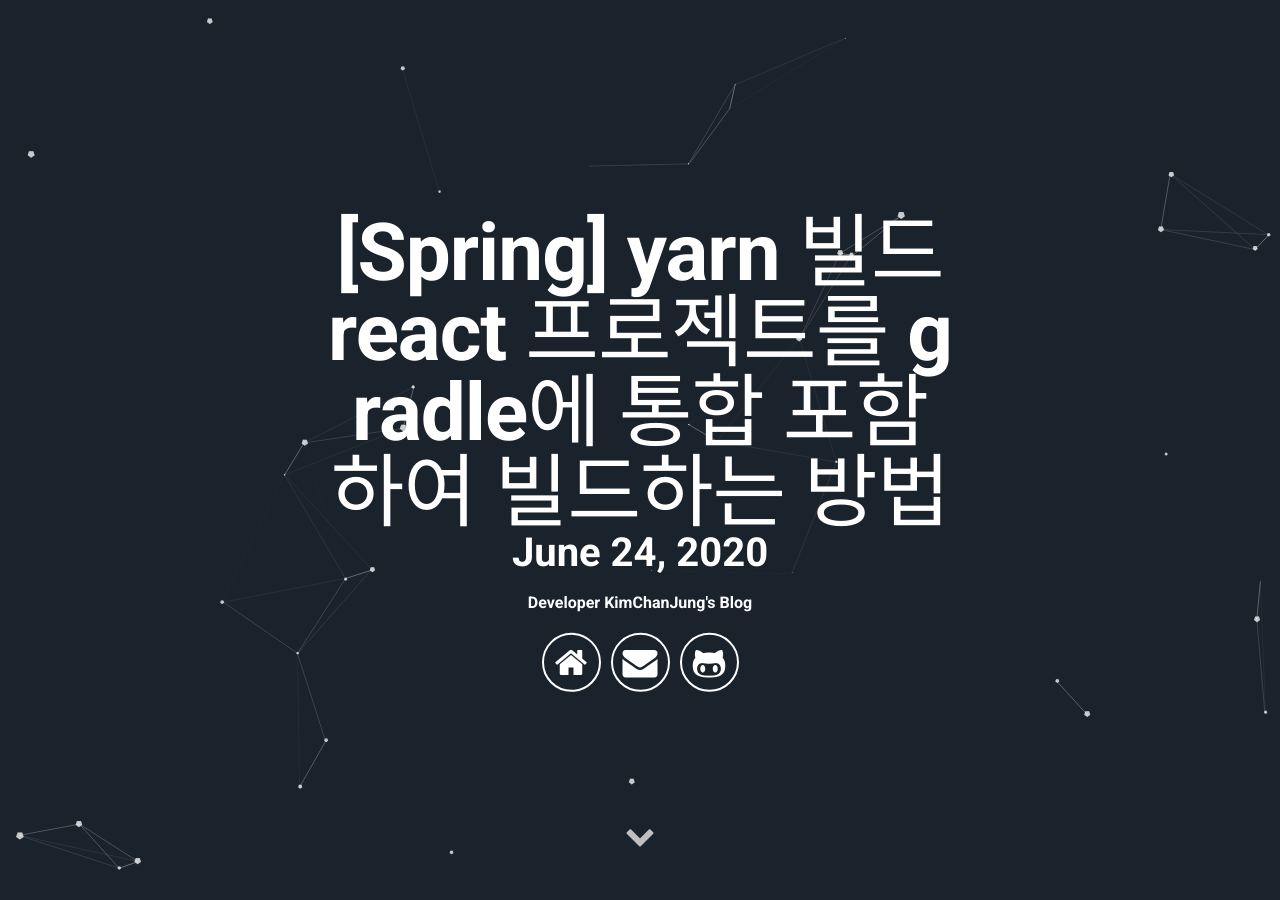
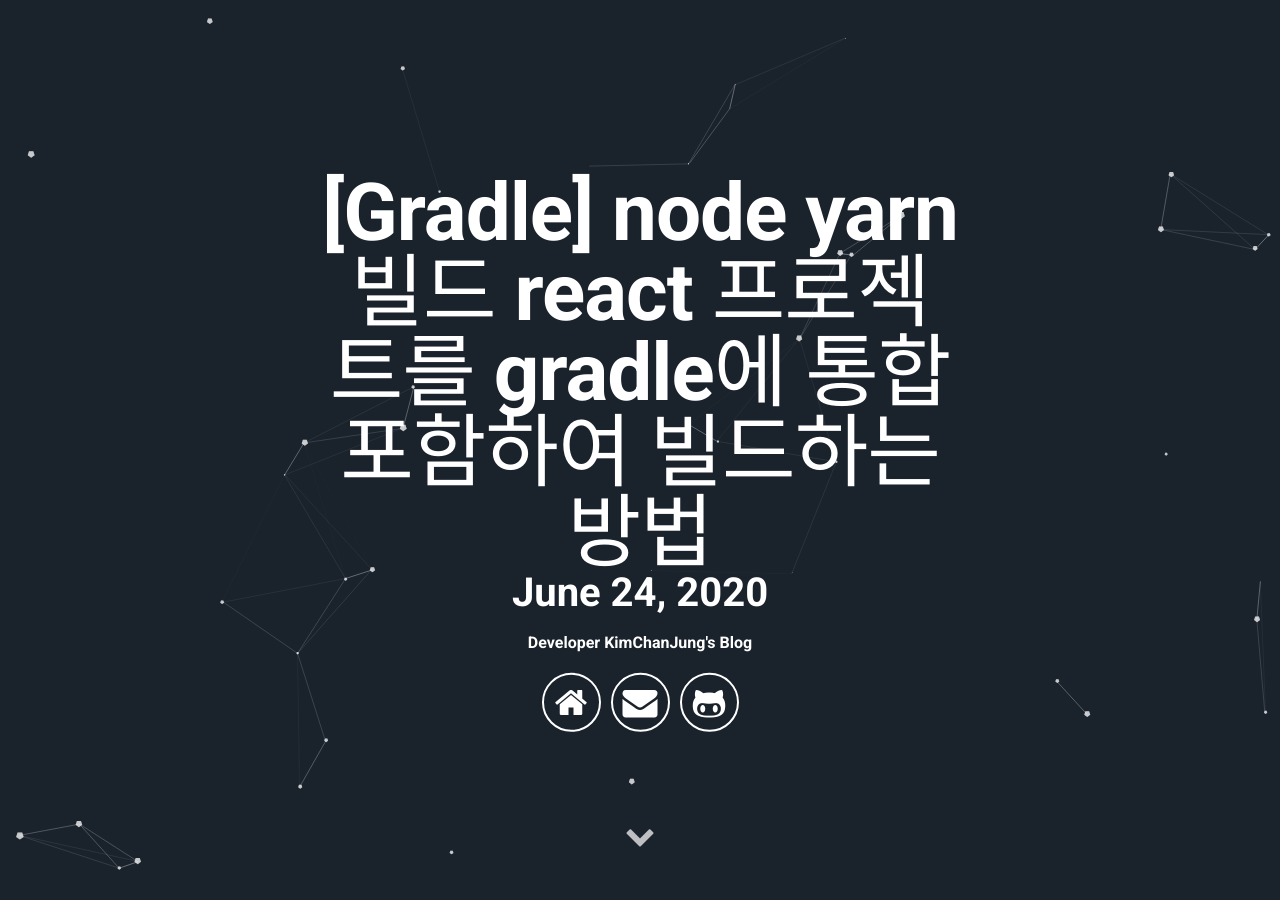
Before and after one commit to kimchanjung/blog-backup, a Jekyll site: the page built from _posts/spring/2020-06-23-spring-gradle-build-with-front-end.md, in a window 1280 px wide and 900 px high. Built offline with Jekyll 4.4.1, drawn with Linux system fonts in a browser that asks for light colours; comment, search, counter and statistics services are not loaded; some of the changed text lies outside the part shown.

Commit message:
[Gradle] node yarn 빌드 react 프로젝트를 gradle에 통합 포함하여 빌드하는 방법 - 제목 수정

```diff
--- a/_posts/spring/2020-06-23-spring-gradle-build-with-front-end.md
+++ b/_posts/spring/2020-06-23-spring-gradle-build-with-front-end.md
@@ -1,7 +1,7 @@
 ---
 layout: post
-title: "[Spring] yarn 빌드 react 프로젝트를 gradle에 통합 포함하여 빌드하는 방법"
-description: "[스프링 프로젝트를 빌드할 때 백엔드 API + 프론트엔드 구성의 프로젝트 빌드시 yarn을 사용하여 빌드하는 프론트엔드 빌드를 Gradle 빌드에 포함하여 빌드하는 방법을 알아 봅니다."
+title: "[Gradle] node yarn 빌드 react 프로젝트를 gradle에 통합 포함하여 빌드하는 방법"
+description: "스프링 프로젝트를 빌드할 때 백엔드 API + 프론트엔드 구성의 프로젝트 빌드시 node yarn을 사용하여 빌드하는 프론트엔드 빌드를 Gradle 빌드에 포함하여 빌드하는 방법을 알아 봅니다."
 author: kimchanjung
 date: 2020-06-24 14:00:00 +0900
 categories: spring
```
